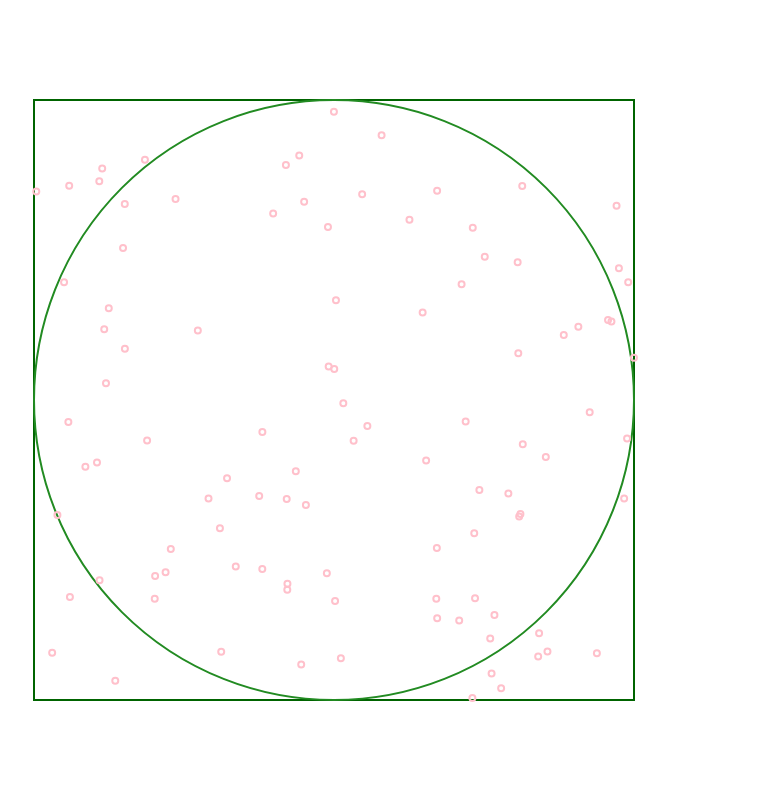
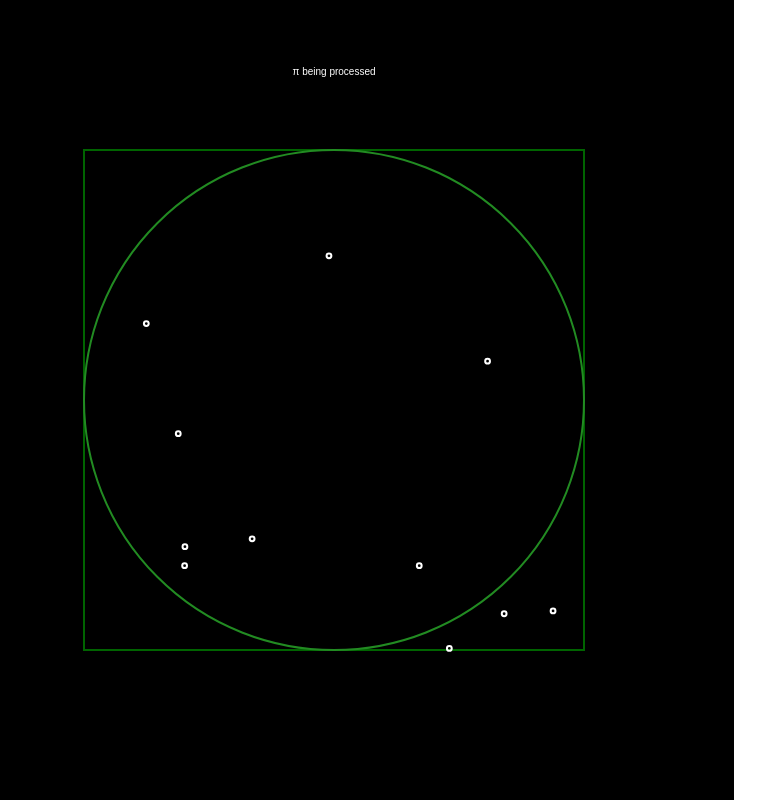
Before and after one commit to gamirou/PIDay, a plain HTML site: page index.html in a window 1280 px wide. Shown: the whole page, without its empty margins (66-831 px from the left). Drawn offline with Linux system fonts and the light colour scheme.

Commit message:
Finished visual animation of particles

```diff
--- a/index.html
+++ b/index.html
@@ -14,5 +14,12 @@
 </head>
 <body onload="init()">
   <canvas id="c">Your browser does not support canvas</canvas>
+
+  <main class="text">
+
+
+
+  </main>
+
 </body>
 </html>
--- a/js/main.js
+++ b/js/main.js
@@ -4,17 +4,22 @@ let WIDTH, HEIGHT;
 let particles = [];
 
 const stats = {
-    particles: 0,
+    particles: {
+        in_square: 0,
+        out_square: 0
+    },
+
     real_pi: Math.PI,
     approx_pi: 0,
-    max_number_of_particles: 1000
+    max_number_of_particles: 10000,
+    message : "π being processed"
 }
 
 const square = {
     length : 0,
-    offset : 100,
-    x : 100,
-    y : 100,
+    offset : 150,
+    x : 150,
+    y : 150,
 }
 
 function init() {
@@ -34,9 +39,14 @@ function init() {
 function render() {
     window.requestAnimationFrame(render);
 
+    // Clearing rect
     ctx.beginPath();
     ctx.clearRect(0, 0, WIDTH, HEIGHT);
     ctx.closePath();
+
+    // Background
+    ctx.fillStyle = "black";
+    ctx.fillRect(0, 0, WIDTH, HEIGHT);
 
     // Drawing the square
     ctx.strokeStyle = 'darkgreen';
@@ -49,15 +59,28 @@ function render() {
     ctx.stroke();
     ctx.closePath();
 
-    particles.push(new Particle());
+    // Drawing message
+    text(stats.message, WIDTH/2, square.offset/2, "white", "center", "30px");
 
-    for (let particle of particles) {
-        particle.draw();
-        particle.lifespan -= 0.1;
+    if (Object.values(stats.particles).reduce((a, b) => a + b, 0) <= stats.max_number_of_particles) {
+        particles.push(new Particle());
+    }
 
-        if (particle.lifespan < 0) {
-            particles.splice(particles.indexOf(particle), 1);
+
+    if (particles.length != 0) {
+        for (let particle of particles) {
+            particle.draw();
+            particle.lifespan -= 1;
+
+            if (particle.inSquare()) stats.particles.in_square++;
+            else stats.particles.out_square++;
+
+            if (particle.lifespan < 0) {
+                particles.splice(particles.indexOf(particle), 1);
+            }
         }
+    } else {
+        console.log("Done!")
     }
 }
 
@@ -76,7 +99,7 @@ function redraw() {
 // Resets the canvas dimensions to match window,
 // then draws the new borders accordingly.
 function onresize() {
-    WIDTH = canvas.width = window.innerWidth;
+    WIDTH = canvas.width = window.innerHeight;
     HEIGHT = canvas.height = window.innerHeight;
     redraw();
 }
@@ -85,3 +108,22 @@ function onresize() {
 function dist(x1, y1, x2, y2) {
     return (Math.sqrt(Math.pow(x2-x1, 2) + Math.pow(y2-y1, 2)))
 }
+
+
+/**
+    Displays text with a given position, align and the size
+    *** t - {String} - The text
+    *** x, y - {Number} - X and y coordinates
+    *** c - {String} - Colour of the text
+    *** align - {String} - It aligns the text to center, left etc.
+    *** size - {Number} - Size of the text
+*/
+function text(t, x, y, c, align, size) {
+    if (align) ctx.textAlign = align;
+    if (!size) {
+        size = 25;
+    }
+    ctx.font = "bold " +size+ "px Calibri";
+    ctx.fillStyle = c;
+    ctx.fillText(t,x,y);
+}
--- a/js/particle.js
+++ b/js/particle.js
@@ -12,9 +12,9 @@ class Particle {
     }
 
     draw() {
-        ctx.strokeStyle = "pink";
+        ctx.strokeStyle = "white";
         ctx.beginPath();
-        ctx.arc(this.x, this.y, 3, 0, 2*Math.PI);
+        ctx.arc(this.x, this.y, 2.4, 0, 2*Math.PI);
         ctx.stroke();
         ctx.closePath();
     }
```
